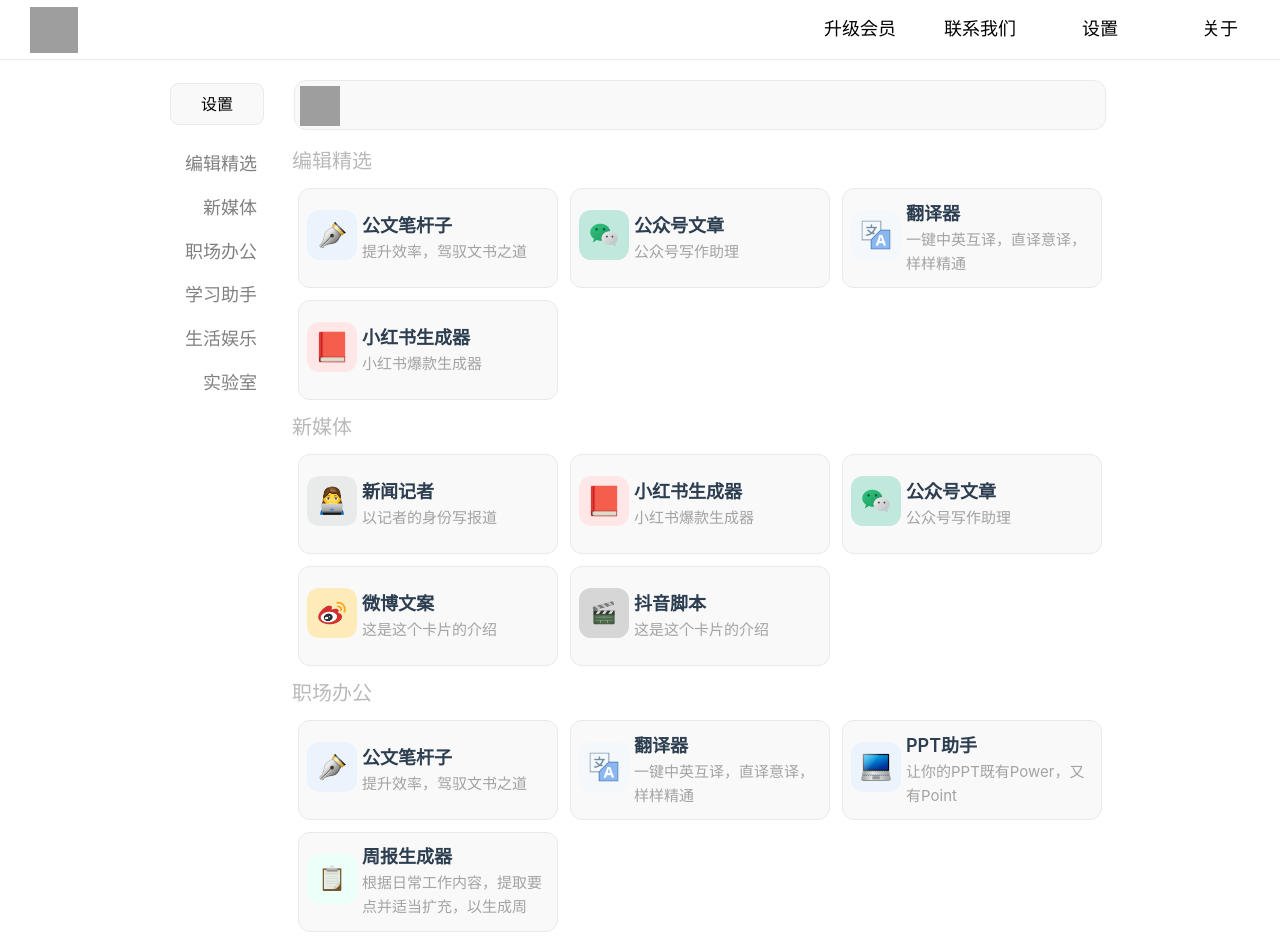
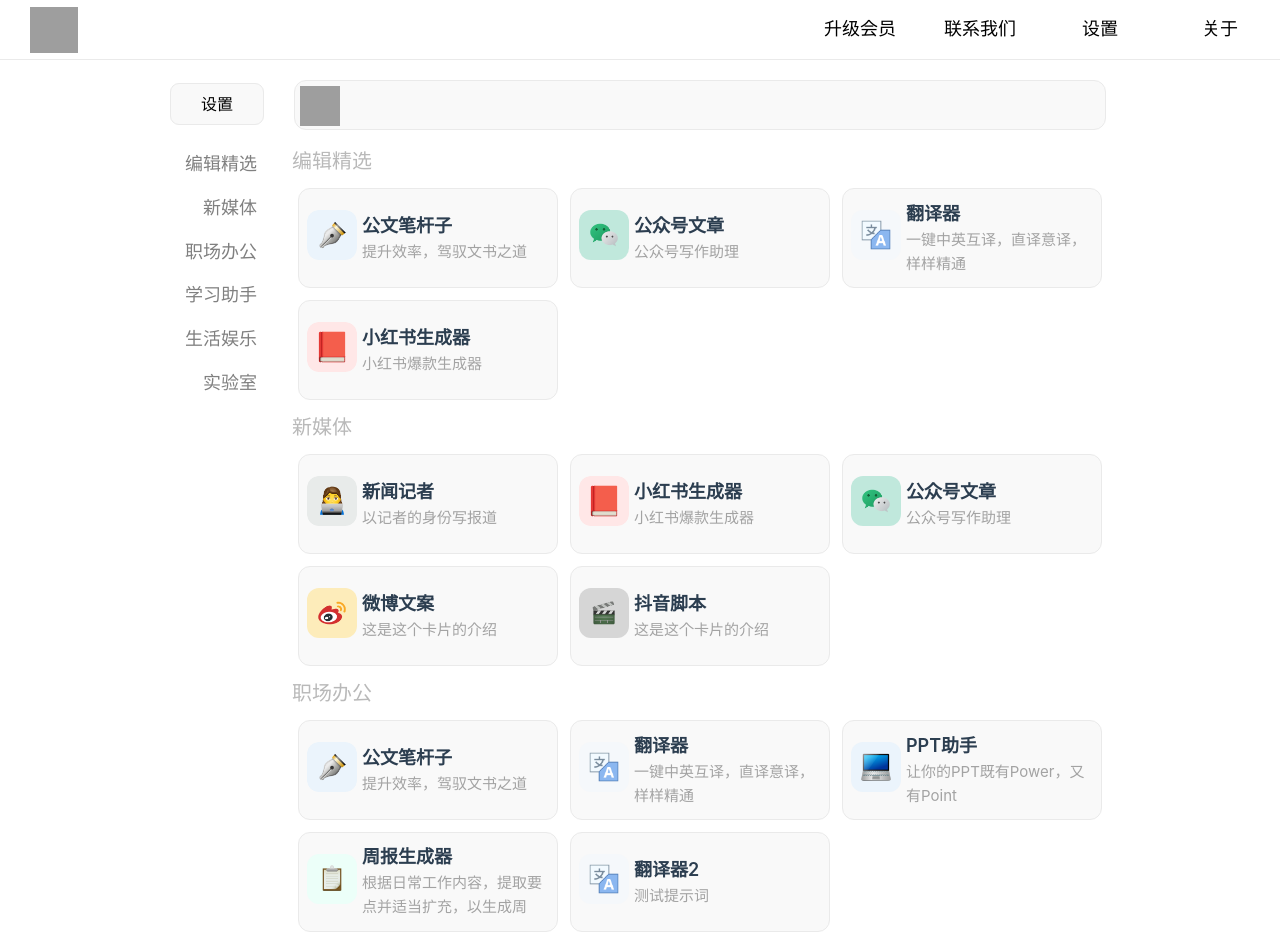
Before and after one commit to qgming/aiAgent, a Vue app: page / in a window 1280 px wide. Shown: the top 947 px of the page. Built offline with nearby package versions, Linux system fonts and the light colour scheme; grey boxes are pictures that could not be loaded.

Commit message:
002翻译2

```diff
--- a/src/views/HomeView.vue
+++ b/src/views/HomeView.vue
@@ -76,6 +76,7 @@
           { id: 2, logo: '../images/fanyi.png', name: "翻译器", more: '一键中英互译，直译意译，样样精通', prompt: '../prompt/002/fanyi.txt' },
           { id: 3, logo: '../images/ppt.png', name: "PPT助手", more: '让你的PPT既有Power，又有Point', prompt: '../prompt/002/ppt.txt' },
           { id: 4, logo: '../images/zhoubao.png', name: "周报生成器", more: '根据日常工作内容，提取要点并适当扩充，以生成周报。', prompt: '../prompt/002/zhoubao.txt' },
+          { id: 2, logo: '../images/fanyi.png', name: "翻译器2", more: '测试提示词', prompt: '../prompt/002/fanyi2.txt' },
         ],
         // 学习助手
         [
```
Also changed, not shown: public/prompt/002/fanyi2.txt (added).
